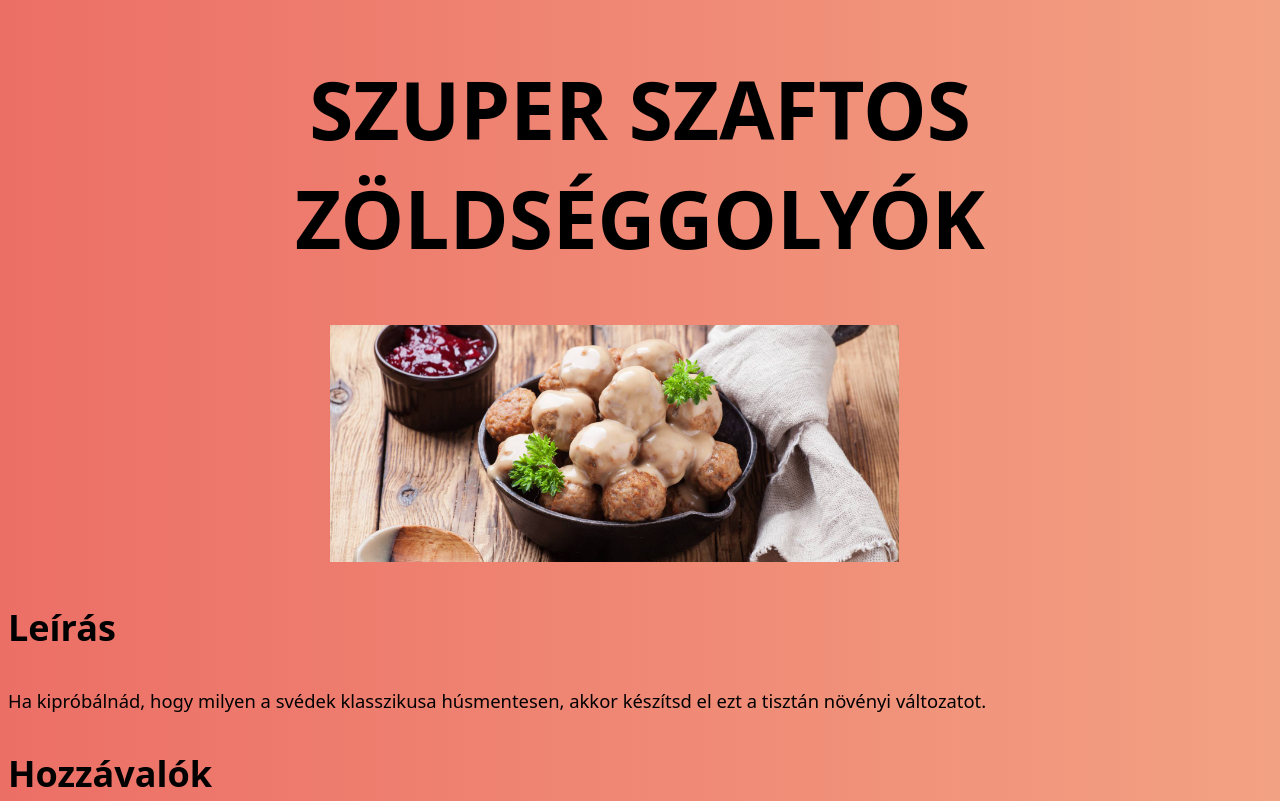
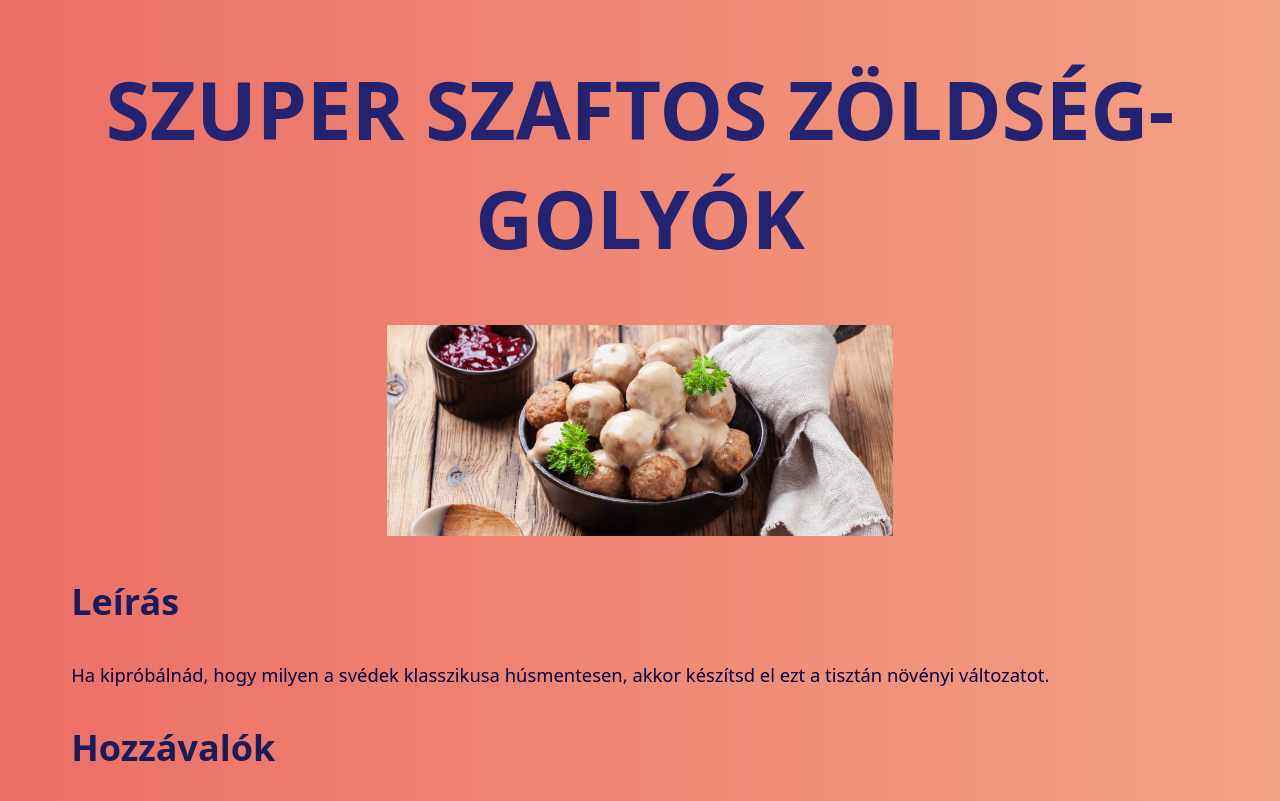
Before and after one commit to semseiizsak/odin-recipes, a plain HTML site: page recipes/meatballs.html in a window 1280 px wide. Shown: the top 801 px of the page. Drawn offline with Linux system fonts and the light colour scheme.

Commit message:
Added some fun changes. Played with font colors, added a gif to the main page, managed word breaks, and additional adjustments on paragraph sizing.

```diff
--- a/recipes/meatballs.html
+++ b/recipes/meatballs.html
@@ -8,10 +8,11 @@
     <title>SZUPER SZAFTOS ZÖLDSÉGGOLYÓK</title>
 </head>
 <body>
-    <h1>SZUPER SZAFTOS ZÖLDSÉGGOLYÓK</h1>
+    <h1>SZUPER SZAFTOS ZÖLDSÉG-GOLYÓK</h1>
     <div>
         <img src="../images/meatballs.jpg" alt="Szaftos zöldséggolyók">
     </div>
+    <div class="article">
     <h3>Leírás</h3>
     <p>Ha kipróbálnád, hogy milyen a svédek klasszikusa húsmentesen, akkor készítsd el ezt a tisztán növényi változatot.</p>
     <h3>Hozzávalók</h3>
@@ -39,6 +40,9 @@
         <li>Adjuk a karamellizálódott golyókhoz az alaplevet, a paradicsompassatát, a hagymát és a fűszereket, alaposan keverjük össze, és lefedve, alacsony hőfokon főzzük készre 90 perc alatt.</li>
         <li>Krémes krumplipürével, barna mártással és vörösáfonya-dzsemmel tálaljuk.</li>
     </ol>
-    <a href="../index.html"><button class="button-34" role="button">Back to the main page</button></a>
+    </div>
+    <div class="redirect">
+        <a href="../index.html"><button class="button-34" role="button">Back to the main page</button></a>
+    </div>
 </body>
 </html>
--- a/style.css
+++ b/style.css
@@ -1,5 +1,14 @@
 * {
     font-family: system-ui;
+    -ms-word-break: break-all;
+    word-break: break-all;
+
+    /* Non standard for WebKit */
+    word-break: break-word;
+
+    -webkit-hyphens: auto;
+    -moz-hyphens: auto;
+    hyphens: auto;
 }
 
 html{
@@ -17,14 +26,17 @@ body {
 h1 {
     text-align: center;
     font-size: 10vh;
+    color: #232372;
 }
 
 h3 {
     font-size: 4.5vh;
+    color: #1b1b59;
 }
 
 p, ol, ul {
     font-size: 2.3vh;
+    color: #000048;
 }
 
 .article {
@@ -42,16 +54,16 @@ div.list-container{
 }
 
 ul.recipe-list {
-    font-size: 20px;
+    font-size: 4.6vh;
     display: inline-block;
     text-align: left;
-
 }
 
 img {
-    width: 45%;
+    width: 40%;
     height: auto;
-    padding-left: 25.5%;
+    padding-left: 30%;
+    padding-right: 30%;
 }
 
 .redirect {
```
Also changed, not shown: index.html (+1 -0 lines), recipes/eggplant-parmesan.html (+5 -1 lines), 1 other file.
